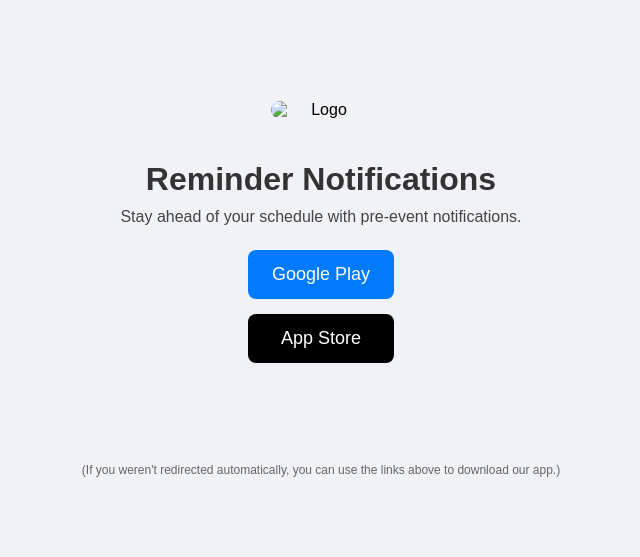
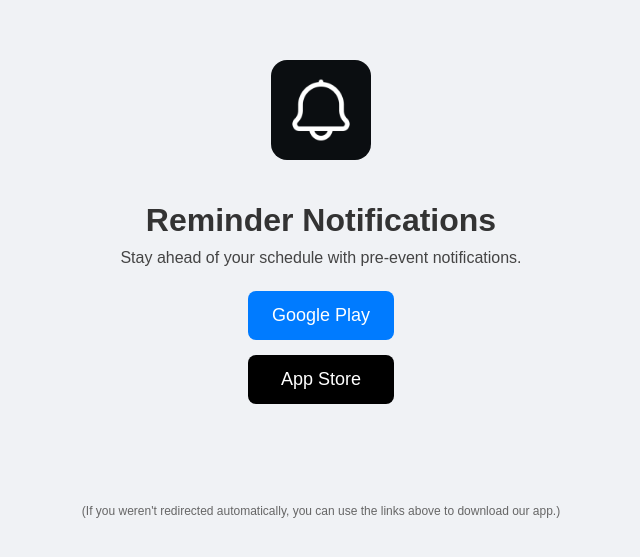
Before and after one commit to remindernotifications/dynamic-link, a plain HTML site: page index.html in a window 1280 px wide. Shown: the part 105-662 px from the top of the page, without its empty margins (319-959 px from the left). Drawn offline with Linux system fonts and the light colour scheme.

Commit message:
Add files via upload
edit

```diff
--- a/index.html
+++ b/index.html
@@ -77,11 +77,11 @@
     <!-- Google tag (gtag.js) -->
     <script async src="https://www.googletagmanager.com/gtag/js?id=AW-10962851362"></script>
     <script>
-      window.dataLayer = window.dataLayer || [];
-      function gtag(){dataLayer.push(arguments);}
-      gtag('js', new Date());
+        window.dataLayer = window.dataLayer || [];
+        function gtag() { dataLayer.push(arguments); }
+        gtag('js', new Date());
 
-      gtag('config', 'AW-10962851362');
+        gtag('config', 'AW-10962851362');
     </script>
 
     <script>
@@ -99,7 +99,7 @@
 </head>
 
 <body>
-    <img src="assets/logo-black.png" alt="Logo" style="width:100px; margin-bottom: 20px; border-radius: 16px;">
+    <img src="logo-black.png" alt="Logo" style="width:100px; margin-bottom: 20px; border-radius: 16px;">
     <h1>Reminder Notifications</h1>
     <div class="description">
         Stay ahead of your schedule with pre-event notifications.
```
Also changed, not shown: logo-black.png (added).
